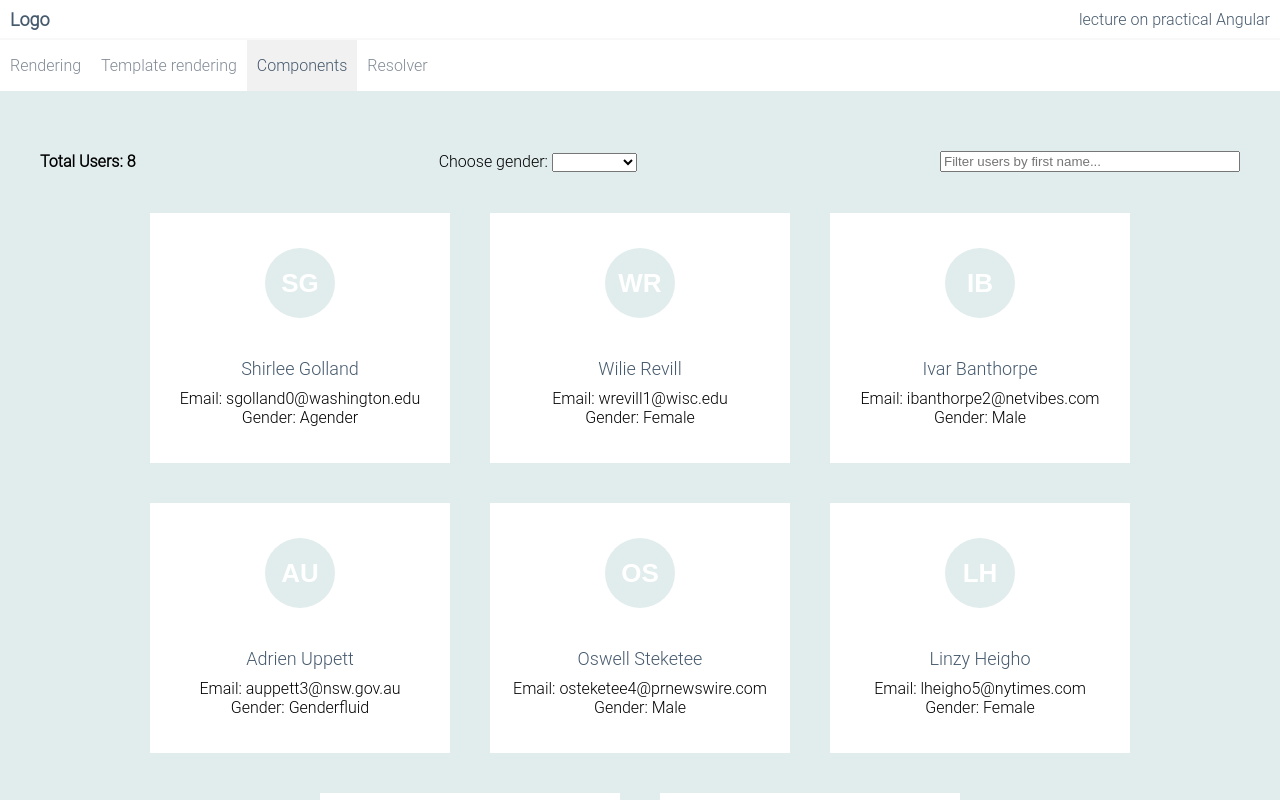
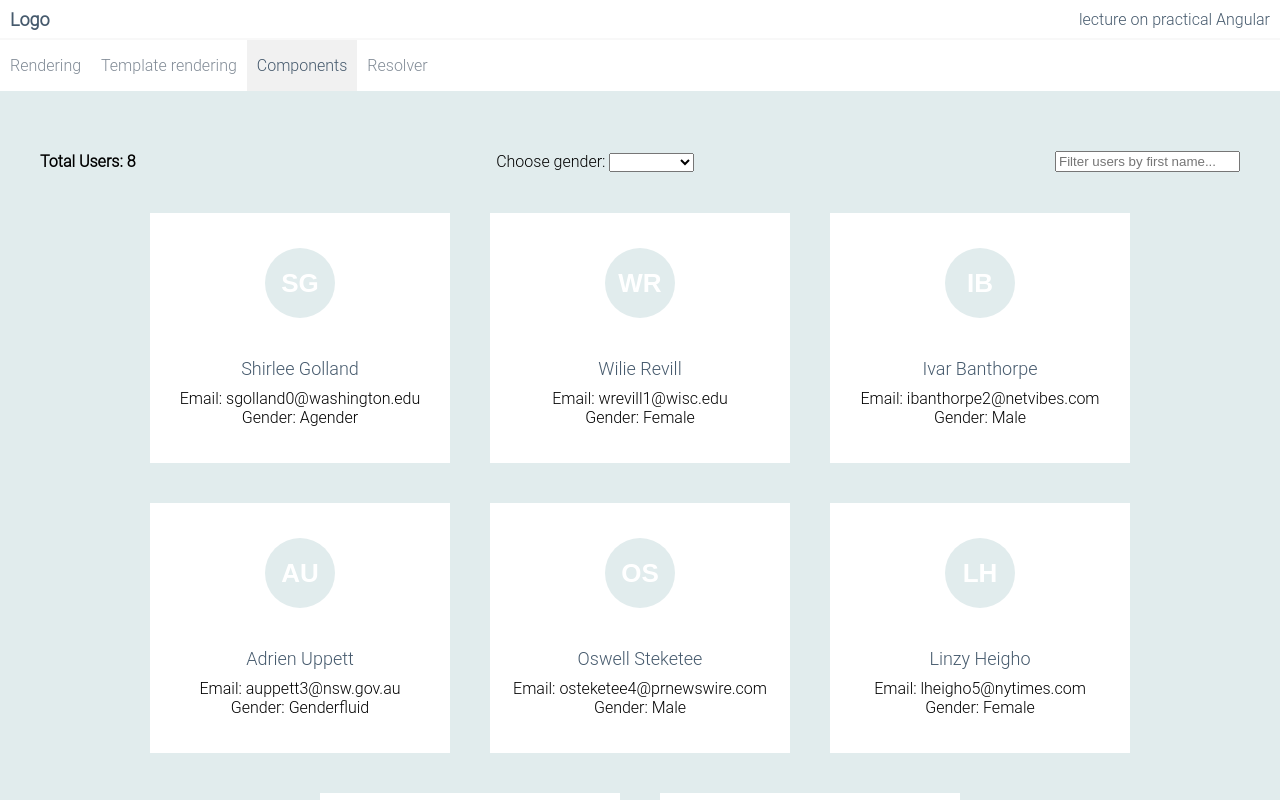
Before and after one commit to kategrytsenko/practical-angular, an Angular app: page /components-types in a window 1280 px wide. Shown: the top 800 px of the page. Built offline with nearby package versions, Linux system fonts and the light colour scheme.

Commit message:
added search component

```diff
--- a/src/app/components-types/components-types.component.html
+++ b/src/app/components-types/components-types.component.html
@@ -2,7 +2,7 @@
   <div class="components-types__header">
     <h4>Total Users: {{users?.length}}</h4>
     <app-filters (filterByGender)="applyFilterByGender($event)"></app-filters>
-    <input class="components-types__search" type="text" [formControl]="searchInput" placeholder="Filter users by first name...">
+    <app-search (filterSearchString)="applyFilterBySearchString($event)"></app-search>
   </div>
 
   <div class="cards-container">
--- a/src/app/components-types/components-types.component.ts
+++ b/src/app/components-types/components-types.component.ts
@@ -15,13 +15,8 @@ export class ComponentsTypesComponent implements OnInit {
   users$: Observable<User[]> = of([]);
   filteredUsers$: Observable<User[]> = of([]);
 
-  // todo: this is example of the logic that can be extracted
-  // from container component to make it easier to grasp essentials,
-  // no going into deep of presentation logic
-  searchInput: FormControl = new FormControl('');
-  searchQuery$: Observable<string> = this.searchInput.valueChanges.pipe(startWith(''));
-
   private genderFilter$$ = new BehaviorSubject<string>('all');
+  private searchFilter$$ = new BehaviorSubject<string>('');
 
   constructor (private usersService: UsersService, private route: ActivatedRoute) {
   }
@@ -29,7 +24,7 @@ export class ComponentsTypesComponent implements OnInit {
   ngOnInit (): void {
     this.users$ = this.usersService.getUsers();
 
-    this.filteredUsers$ = combineLatest([this.users$, this.searchQuery$, this.genderFilter$$.asObservable()])
+    this.filteredUsers$ = combineLatest([this.users$, this.searchFilter$$.asObservable(), this.genderFilter$$.asObservable()])
       .pipe(
         map(([users, searchQuery, genderFilter]): [Array<User>, string] => {
           if (genderFilter === 'all') {
@@ -52,4 +47,8 @@ export class ComponentsTypesComponent implements OnInit {
   public applyFilterByGender(choosenGender: string): void {
     this.genderFilter$$.next(choosenGender);
   }
+
+  public applyFilterBySearchString(searchText: string): void {
+    this.searchFilter$$.next(searchText)
+  }
 }
--- a/src/app/components-types/components-types.module.ts
+++ b/src/app/components-types/components-types.module.ts
@@ -7,6 +7,7 @@ import { UsersService } from './services/users.service';
 import { ReactiveFormsModule } from '@angular/forms';
 import { SharedModule } from '../shared/shared.module';
 import { FiltersComponent } from './components/filters/filters.component';
+import { SearchComponent } from './components/search/search.component';
 
 
 @NgModule({
@@ -14,6 +15,7 @@ import { FiltersComponent } from './components/filters/filters.component';
     ComponentsTypesComponent,
     UserCardComponent,
     FiltersComponent,
+    SearchComponent,
   ],
   imports: [
     CommonModule,
--- /dev/null
+++ b/src/app/components-types/components/search/search.component.html
@@ -0,0 +1,4 @@
+<input class="components-types__search"
+       type="text"
+       [formControl]="searchInput"
+       placeholder="Filter users by first name...">
--- /dev/null
+++ b/src/app/components-types/components/search/search.component.ts
@@ -0,0 +1,17 @@
+import { Component, EventEmitter, OnInit, Output } from '@angular/core';
+import { FormControl } from '@angular/forms';
+
+@Component({
+  selector: 'app-search',
+  templateUrl: './search.component.html',
+  styleUrls: ['./search.component.scss']
+})
+export class SearchComponent implements OnInit {
+  searchInput: FormControl = new FormControl('');
+
+  @Output() public filterSearchString = new EventEmitter();
+
+  ngOnInit(): void {
+    this.searchInput.valueChanges.subscribe(value => this.filterSearchString.emit(value))
+  }
+}
```
Also changed, not shown: src/app/components-types/components/search/search.component.scss (added), 1 other file (tests, documents, lock files or other folders).
